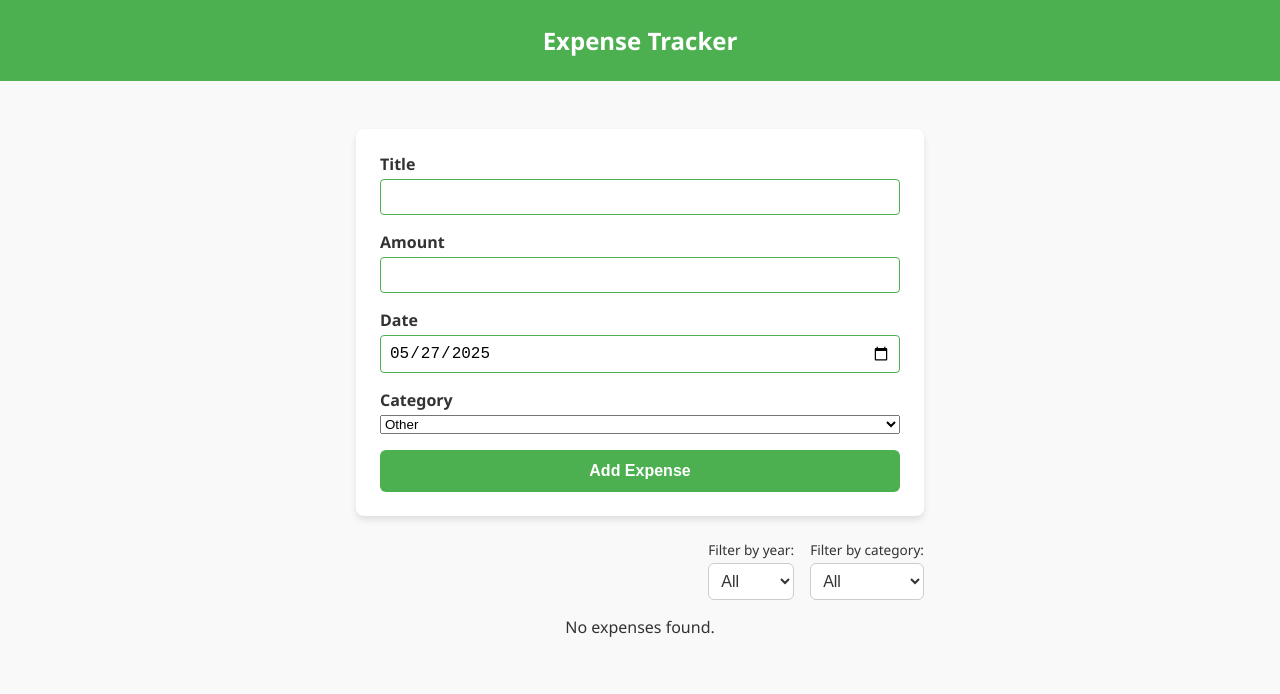
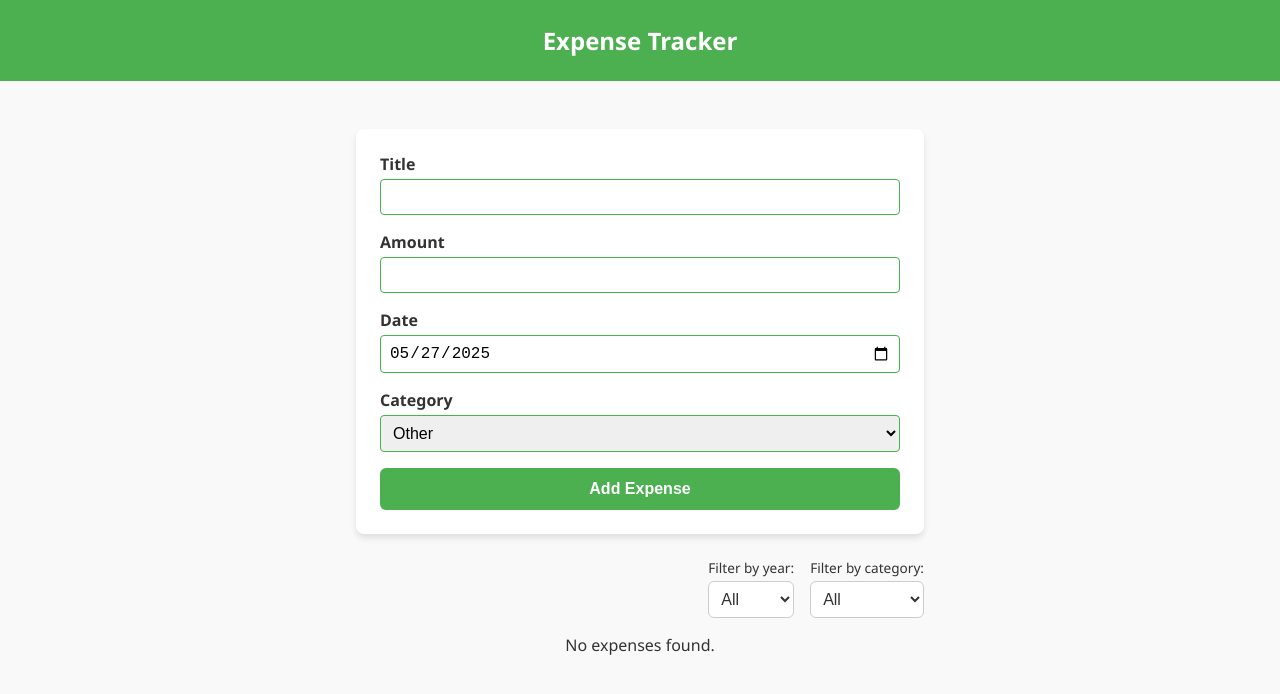
Before and after one commit to Dor-Ka/frontend-react-expense-tracker, a React (Vite) app: page / in a window 1280 px wide. Shown: the top 694 px of the page. Built offline with nearby package versions, Linux system fonts and the light colour scheme.

Commit message:
style: match category filter select style to form input fields

```diff
--- a/src/components/ExpenseForm/ExpenseFormStyles.js
+++ b/src/components/ExpenseForm/ExpenseFormStyles.js
@@ -16,7 +16,8 @@ export const FormGroup = styled.div`
     color: ${({ theme }) => theme.colors.text};
   }
 
-  input {
+  input,
+  select {
     padding: 0.5rem;
     font-size: 1rem;
     border-radius: 4px;
```
